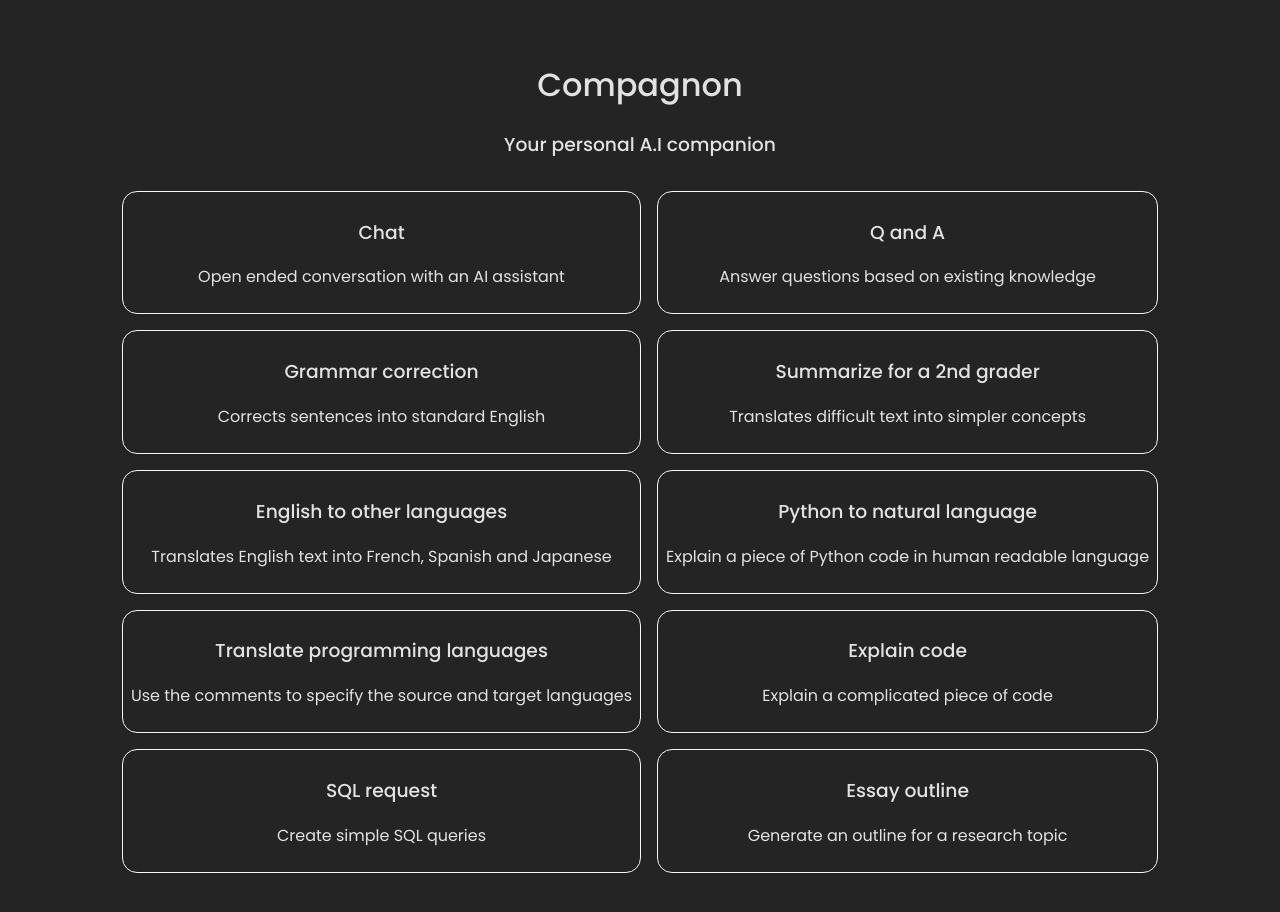
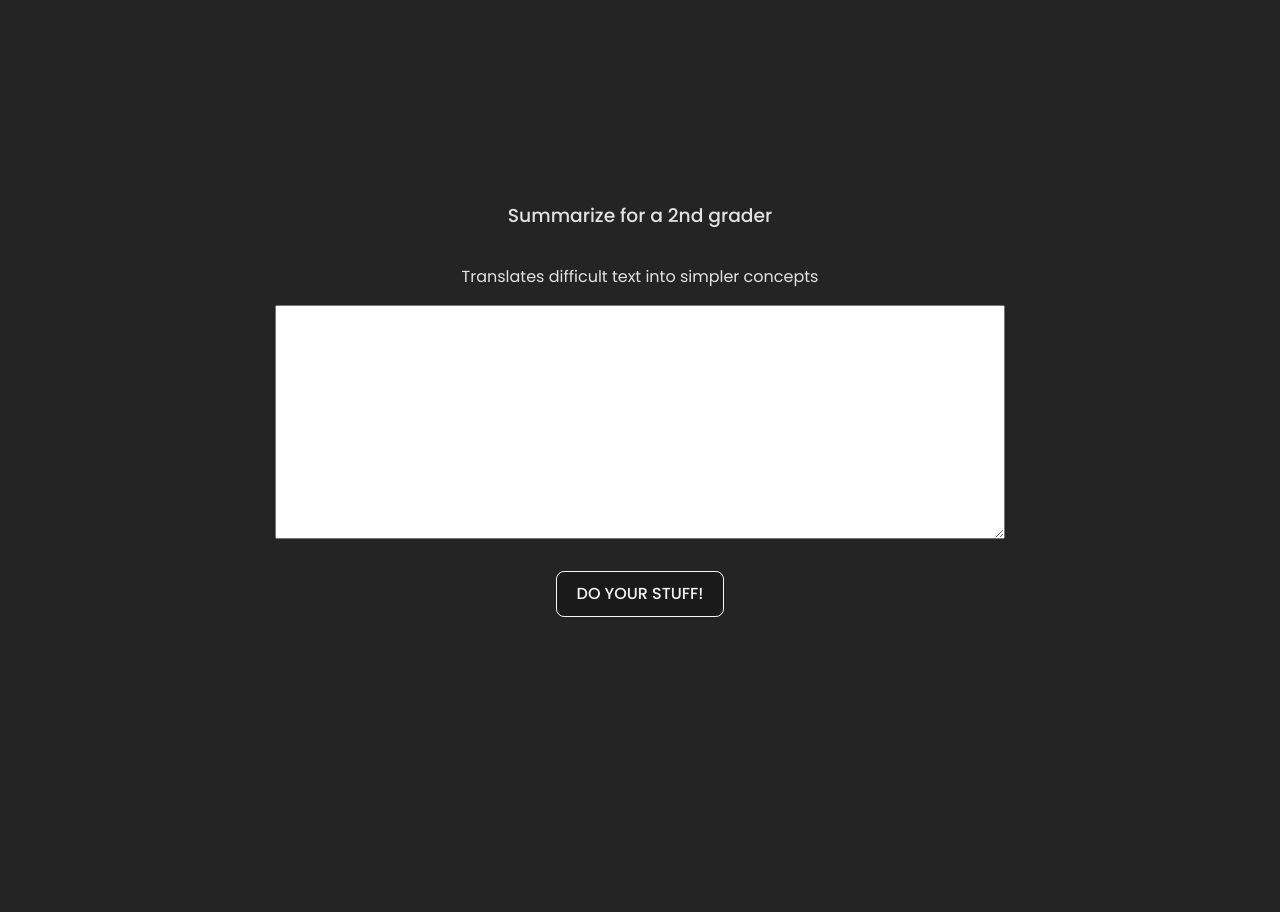
Before and after one commit to ufakz/compagnon, a React (Vite) app: page / in a window 1280 px wide. Both pictures are taken after a click on the element 907 px from the left and 392 px from the top of the page. After the commit the page ends 800 px from the top, so only its background shows below. Built offline with nearby package versions, Linux system fonts and the light colour scheme.

Commit message:
interaction interface

```diff
--- a/src/App.css
+++ b/src/App.css
@@ -25,8 +25,26 @@
   transition: box-shadow 0.3s ease-in-out;
 }
 
-.grid-child:hover{
+.grid-child:hover, .action-btn:hover{
   background-color: whitesmoke;
   color: #212121;
   box-shadow: 0 5px 15px rgba(255, 255, 255, 0.5);
 }
+
+.input{
+  display: flex;
+  flex-direction: column;
+  align-items: center;
+}
+
+.text-area{
+  font-family: 'Poppins',sans-serif;
+  padding: 1rem;
+}
+
+.action-btn{
+  font-size: 16px;
+  margin-top: 2rem;
+  border: 1px solid whitesmoke;
+  color: whitesmoke;
+}
--- a/src/App.jsx
+++ b/src/App.jsx
@@ -1,17 +1,26 @@
 import { useState } from "react";
 import Home from "./components/Home";
+import Input from "./components/Input";
 import { options } from "./options";
 import { Configuration, OpenAIApi } from "openai";
 import "./App.css";
 
 function App() {
+  const [option, setOption] = useState({});
+
   const selectOption = (option) => {
-    console.log(option);
+    setOption(option);
   };
+
+  const performAction = () => {};
 
   return (
     <div className="app-main">
-      <Home optionsList={options} selectOption={selectOption} />
+      {Object.values(option).length === 0 ? (
+        <Home optionsList={options} selectOption={selectOption} />
+      ) : (
+        <Input option={option} performAction={performAction} />
+      )}
     </div>
   );
 }
--- a/src/components/Home.jsx
+++ b/src/components/Home.jsx
@@ -11,7 +11,7 @@ export default function Home({ optionsList, selectOption }) {
             <div
               key={option.id}
               className="grid-child"
-              onClick={() => selectOption(option.options)}
+              onClick={() => selectOption(option)}
             >
               <h3>{option.name}</h3>
               <p>{option.description}</p>
--- a/src/components/Input.jsx
+++ b/src/components/Input.jsx
@@ -1,5 +1,12 @@
 import React from "react";
 
-export default function Input() {
-  return <div>Input</div>;
+export default function Input({ option, performAction }) {
+  return (
+    <div className="input">
+      <h3>{option.name}</h3>
+      <p>{option.description}</p>
+      <textarea className="text-area" cols={60} rows={10}></textarea>
+      <button className="action-btn">DO YOUR STUFF!</button>
+    </div>
+  );
 }
--- a/src/index.css
+++ b/src/index.css
@@ -13,3 +13,44 @@
   -moz-osx-font-smoothing: grayscale;
   -webkit-text-size-adjust: 100%;
 }
+
+a {
+  font-weight: 500;
+  color: #646cff;
+  text-decoration: inherit;
+}
+a:hover {
+  color: #535bf2;
+}
+
+body {
+  margin: 0;
+  display: flex;
+  place-items: center;
+  min-width: 320px;
+  min-height: 100vh;
+}
+
+h1 {
+  font-size: 3.2em;
+  line-height: 1.1;
+}
+
+button {
+  border-radius: 8px;
+  border: 1px solid transparent;
+  padding: 0.6em 1.2em;
+  font-size: 1em;
+  font-weight: 500;
+  font-family: inherit;
+  background-color: #1a1a1a;
+  cursor: pointer;
+  transition: border-color 0.25s;
+}
+button:hover {
+  border-color: #646cff;
+}
+button:focus,
+button:focus-visible {
+  outline: 4px auto -webkit-focus-ring-color;
+}
```
